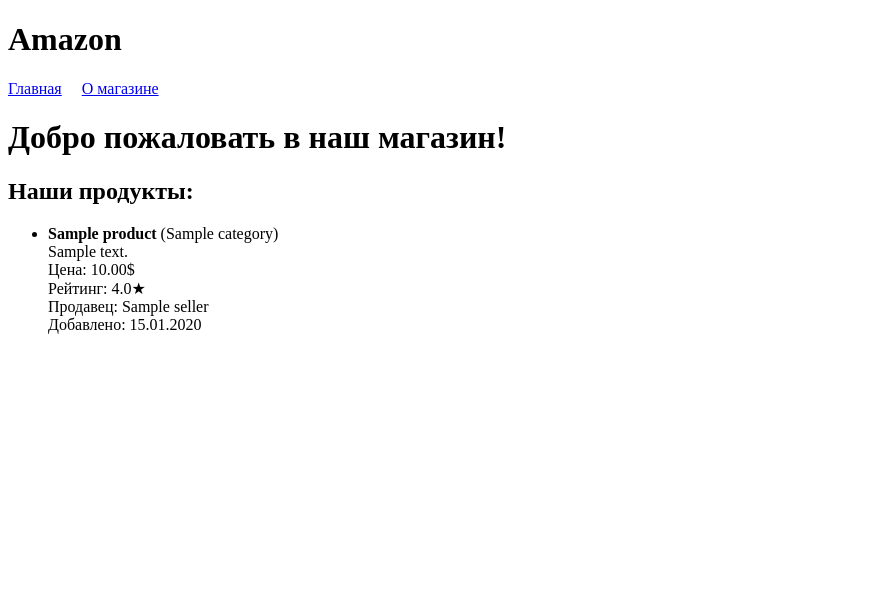
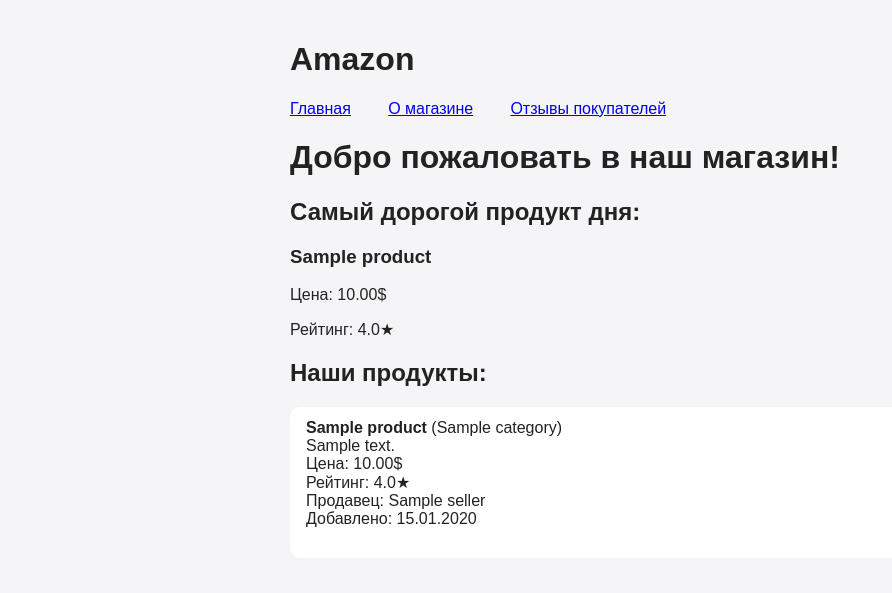
Before and after one commit to Lev6209/Amazon, a Django app: page / in a window 1280 px wide. Shown: the top 593 px of the page, without its empty margins (0-892 px from the left). Run offline with Django 5.2, Linux system fonts and the light colour scheme; tables that the repository leaves empty hold one stand-in row (values such as "Sample post").

Commit message:
add review page, add daily product, add style.css

```diff
--- a/amazon/urls.py
+++ b/amazon/urls.py
@@ -19,10 +19,12 @@ from django.urls import path
 
 from main.views import index
 from main.views import about
+from main.views import review
 
 urlpatterns = [
     path('admin/', admin.site.urls),
 
     path('', index, name='index'),
     path('about/', about, name='about'),
+    path('review/', review, name='review'),
 ]
--- /dev/null
+++ b/main/static/main/style.css
@@ -0,0 +1,25 @@
+
+body {
+    font-family: Arial, sans-serif;
+    max-width: 700px;
+    margin: 0 auto;
+    padding: 20px;
+    background-color: #f5f5f7;
+    color: #222;
+}
+
+nav a {
+    margin-right: 15px;
+}
+
+ul {
+    padding: 0;
+}
+
+li {
+    list-style: none;
+    background: white;
+    border-radius: 10px;
+    padding: 12px 16px;
+    margin-bottom: 10px;
+}
--- a/main/templates/main/base.html
+++ b/main/templates/main/base.html
@@ -1,7 +1,9 @@
+{% load static %}
 <!DOCTYPE html>
 <html lang="ru">
 <head>
     <meta charset="UTF-8">
+    <link rel="stylesheet" href="{% static 'main/style.css' %}">
     <title>{% block title %}Amazon{% endblock %}</title>
 </head>
 <body>
@@ -11,6 +13,8 @@
       <a href="{% url 'index' %}">Главная</a>
       &nbsp;&nbsp;&nbsp;
       <a href="{% url 'about' %}">О магазине</a>
+      &nbsp;&nbsp;&nbsp;
+      <a href="{% url 'review' %}">Отзывы покупателей</a>
     </nav>
 
     {% block content %}{% endblock %}
--- a/main/templates/main/index.html
+++ b/main/templates/main/index.html
@@ -4,6 +4,11 @@
 
 {% block content %}
     <h1>Добро пожаловать в наш магазин!</h1>
+    <h2>Самый дорогой продукт дня:</h2>
+    <h3>{{ daily_product.name }}</h3>
+    <p>Цена: {{ daily_product.price }}$</p>
+    <p>Рейтинг: {{ daily_product.rating }}★</p>
+
     <h2>Наши продукты:</h2>
 
     <ul>
--- a/main/views.py
+++ b/main/views.py
@@ -2,12 +2,22 @@ from django.shortcuts import render
 from django.http import HttpResponse
 
 from .models import Product
+from .models import Review
 
 
 def index(request):
     products = Product.objects.all()
-    return render(request, 'main/index.html', {'products': products})
+    daily_product = Product.objects.order_by('-price').first()
+    return render(request, 'main/index.html', {
+        'products': products,
+        'daily_product': daily_product
+    })
 
 
 def about(request):
     return render(request, 'main/about.html')
+
+
+def review(request):
+    reviews = Review.objects.all()
+    return render(request, 'main/review.html', {'reviews': reviews})
```
Also changed, not shown: main/templates/main/review.html (added, +35 -0 lines).
